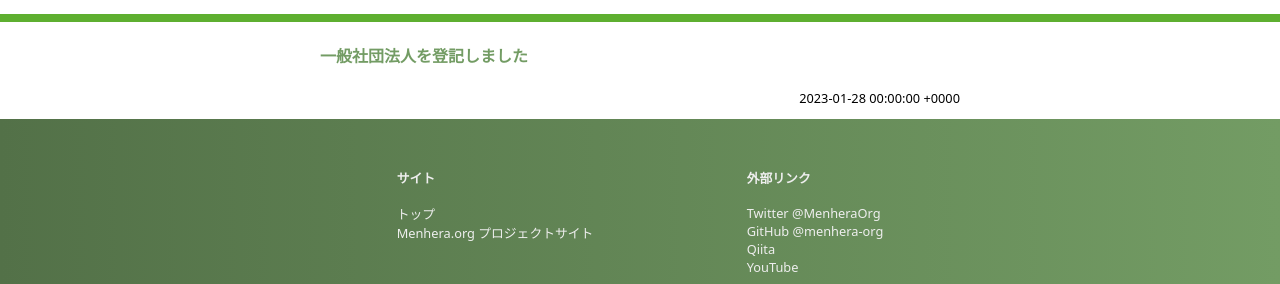
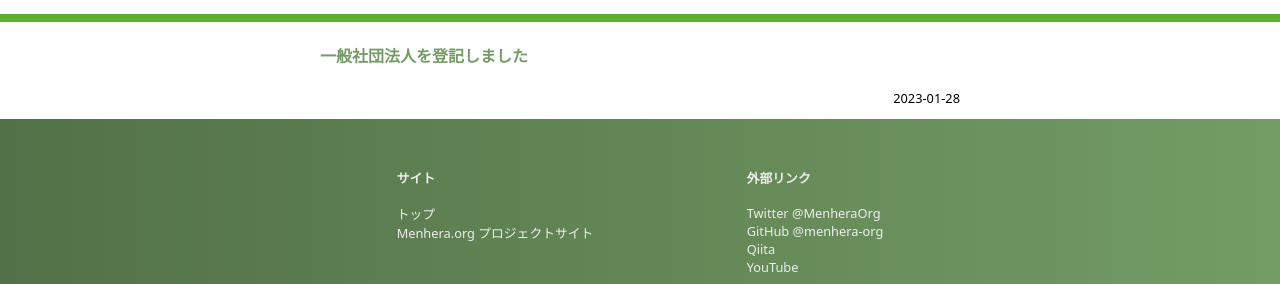
Before and after one commit to menhera-org/menhera.jp, a Jekyll site: the page built from posts/index.html, in a window 1280 px wide. Shown: the part 196-480 px from the top of the page. Built offline with Jekyll 4.4.1, drawn with Linux system fonts in a browser that asks for light colours; the list of posts is cut into pages by our own code.

Commit message:
date format

```diff
--- a/_layouts/post.html
+++ b/_layouts/post.html
@@ -4,7 +4,7 @@ layout: default
 <section>
     <h1>{{ page.title }}</h1>
     <p class="author">
-        <span class="date">{{ page.date }}</span>
+        <span class="date">{{ page.date | split: " " | first }}</span>
     </p>
     {{ content }}
 </section>
--- a/posts/index.html
+++ b/posts/index.html
@@ -9,7 +9,7 @@ paginate: true
     <article>
         <h1><a href="{{ post.url }}">{{ post.title }}</a></h1>
         <p class="author">
-        <span class="date">{{ post.date }}</span>
+        <span class="date">{{ post.date | split: " " | first }}</span>
         </p>
     </article>
 {% endfor %}
```
